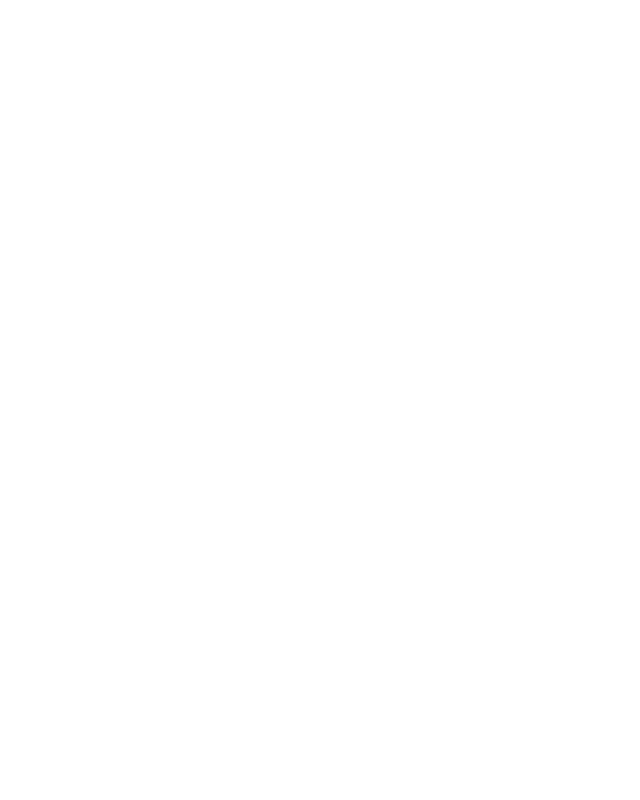
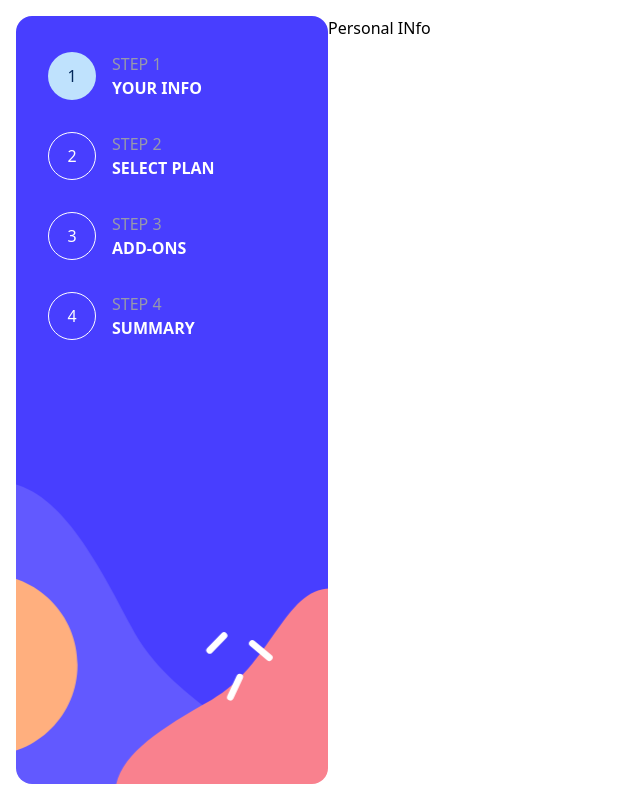
Before and after one commit to Mirtineh/multi-step-form, a React (Vite) app: page / in a window 1280 px wide. Shown: the whole page, without its empty margins (0-640 px from the left). Built offline with nearby package versions, Linux system fonts and the light colour scheme.

Commit message:
Stage component markup finidshed

```diff
--- a/src/App.tsx
+++ b/src/App.tsx
@@ -1,8 +1,15 @@
 import "./App.css";
+import PersonalInfo from "./components/PersonalInfo";
+import Stage from "./components/Stage";
 function App() {
   return (
     <>
-      <h1 className="font-display"></h1>
+      <div className="flex flex-col sm:flex-row sm:p-4 h-screen relative">
+        <div className="basis-1/3 sm:basis-3/12">
+          <Stage />
+        </div>
+        <PersonalInfo />
+      </div>
     </>
   );
 }
--- /dev/null
+++ b/src/components/AddOns.tsx
@@ -0,0 +1,9 @@
+import { FunctionComponent } from "react";
+
+interface AddOnsProps {}
+
+const AddOns: FunctionComponent<AddOnsProps> = () => {
+  return <h1>Addons</h1>;
+};
+
+export default AddOns;
--- /dev/null
+++ b/src/components/Finished.tsx
@@ -0,0 +1,9 @@
+import { FunctionComponent } from "react";
+
+interface FinishedProps {}
+
+const Finished: FunctionComponent<FinishedProps> = () => {
+  return <>Thank you</>;
+};
+
+export default Finished;
--- /dev/null
+++ b/src/components/Navigation.tsx
@@ -0,0 +1,13 @@
+import { FunctionComponent } from "react";
+
+interface NavigationProps {}
+
+const Navigation: FunctionComponent<NavigationProps> = () => {
+  return (
+    <>
+      <h1>Navigation</h1>
+    </>
+  );
+};
+
+export default Navigation;
--- /dev/null
+++ b/src/components/PersonalInfo.tsx
@@ -0,0 +1,9 @@
+import { FunctionComponent } from "react";
+
+interface PersonalInfoProps {}
+
+const PersonalInfo: FunctionComponent<PersonalInfoProps> = () => {
+  return <>Personal INfo</>;
+};
+
+export default PersonalInfo;
--- /dev/null
+++ b/src/components/SelectPlan.tsx
@@ -0,0 +1,9 @@
+import { FunctionComponent } from "react";
+
+interface SelectPlanProps {}
+
+const SelectPlan: FunctionComponent<SelectPlanProps> = () => {
+  return <>Select</>;
+};
+
+export default SelectPlan;
--- /dev/null
+++ b/src/components/Stage.tsx
@@ -0,0 +1,20 @@
+import { FunctionComponent } from "react";
+import StageItem from "./StageItem";
+interface StageProps {}
+
+const Stage: FunctionComponent<StageProps> = () => {
+  return (
+    <>
+      <div className="flex flex-col bg-mobile sm:bg-desktop bg-cover bg-center bg-no-repeat w-full h-full sm:rounded-2xl">
+        <div className="flex sm:flex-col gap-4 sm:gap-8 justify-center mt-9">
+          <StageItem step={1} isActive={true} label="YOUR INFO" />
+          <StageItem step={2} isActive={false} label="SELECT PLAN" />
+          <StageItem step={3} isActive={false} label="ADD-ONS" />
+          <StageItem step={4} isActive={false} label="SUMMARY" />
+        </div>
+      </div>
+    </>
+  );
+};
+
+export default Stage;
--- /dev/null
+++ b/src/components/StageItem.tsx
@@ -0,0 +1,35 @@
+import { FunctionComponent } from "react";
+
+interface StageItemProps {
+  isActive: boolean;
+  label: string;
+  step: number;
+}
+
+const StageItem: FunctionComponent<StageItemProps> = ({
+  isActive,
+  label,
+  step,
+}) => {
+  return (
+    <div className={"flex gap-4 justify-center sm:justify-start sm:ml-8 "}>
+      <div
+        className={
+          "flex justify-center items-center w-8 h-8 sm:h-12 sm:w-12 rounded-full " +
+          (isActive
+            ? "text-marine-blue bg-light-blue"
+            : "text-white border border-white ")
+        }
+      >
+        {step}
+      </div>
+
+      <div className="sm:flex flex-col hidden sm:visible">
+        <span className="text-cool-gray">STEP {step}</span>
+        <span className="text-white font-bold">{label}</span>
+      </div>
+    </div>
+  );
+};
+
+export default StageItem;
--- /dev/null
+++ b/src/components/Summary.tsx
@@ -0,0 +1,9 @@
+import { FunctionComponent } from "react";
+
+interface SummaryProps {}
+
+const Summary: FunctionComponent<SummaryProps> = () => {
+  return <>Summary</>;
+};
+
+export default Summary;
--- a/tailwind.config.cjs
+++ b/tailwind.config.cjs
@@ -2,7 +2,6 @@
 module.exports = {
   content: ["./index.html", "./src/**/*.{js,ts,jsx,tsx}"],
   theme: {
-    extend: {
     colors: {
       "marine-blue": "hsl(213, 96%, 18%)",
       "purplish-blue": "hsl(243, 100%, 62%)",
@@ -23,6 +22,11 @@
       medium: 500,
       bold: 700,
     },
+    extend: {
+      backgroundImage: {
+        mobile: "url(/images/bg-sidebar-mobile.svg)",
+        desktop: "url(/images/bg-sidebar-desktop.svg)",
+      },
     },
   },
   plugins: [],
```
Also changed, not shown: public/images/bg-sidebar-desktop.svg (renamed from src/assets/images/bg-sidebar-desktop.svg), public/images/bg-sidebar-mobile.svg (renamed from src/assets/images/bg-sidebar-mobile.svg). Lines whose indentation alone changed are shown as unchanged.
